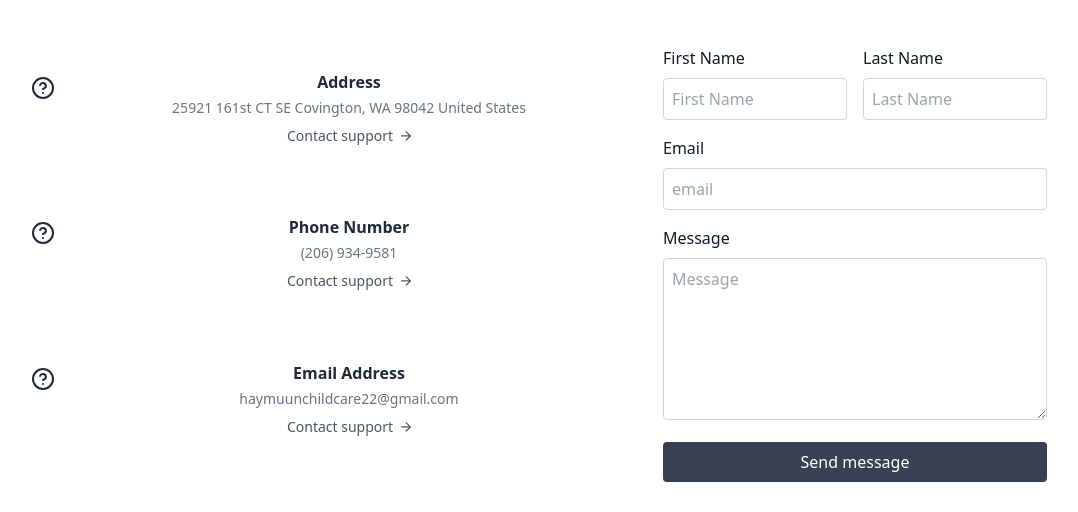
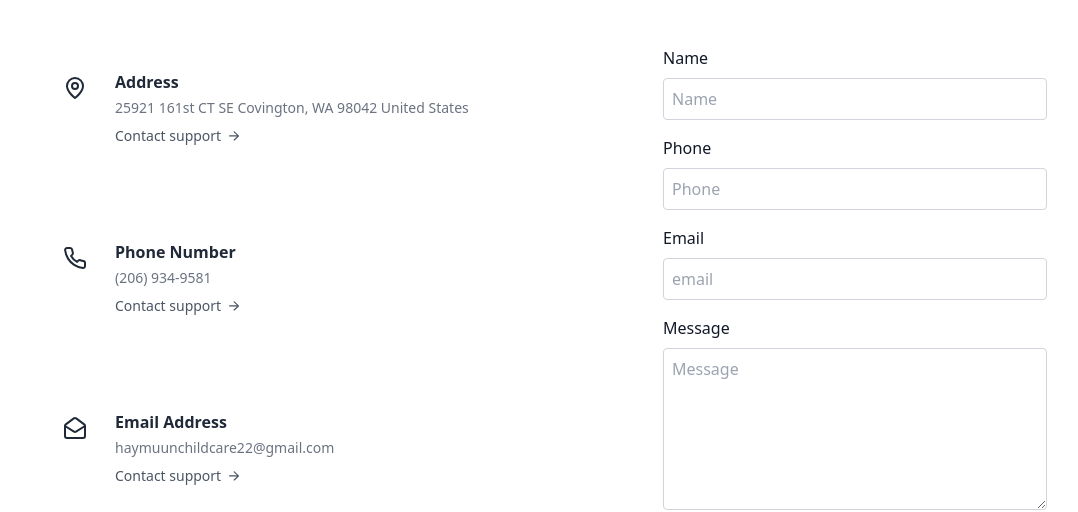
Before and after one commit to nabdi7/almaaschildcare, a Next.js app: page /contact in a window 1280 px wide. Shown: the part 600-1112 px from the top of the page, without its empty margins (1-1079 px from the left). Built offline with nearby package versions, Linux system fonts and the light colour scheme.

Commit message:
updated components

```diff
--- a/src/components/contact/Contact.tsx
+++ b/src/components/contact/Contact.tsx
@@ -17,11 +17,11 @@ const Contact = () => {
         </h2>
       </div>
       <section className="px-8 py-8 lg:py-16">
-      <div className="container mx-auto text-center">
-        <h1 className="mb-4 text-3xl lg:text-5xl font-bold text-blue-gray-700">
+        <div className="max-w-6xl  mx-auto ">
+          <h1 className="mb-4 text-3xl lg:text-5xl font-bold text-blue-gray-700 text-center">
             Were Here to Help
           </h1>
-        <p className="mb-10 font-normal text-lg lg:mb-20 mx-auto max-w-3xl text-gray-500">
+          <p className="mb-10 font-normal text-lg lg:mb-20 mx-auto max-w-3xl text-gray-500 text-center">
             Whether its a question about our services, a request for a tour,
             please get in touch with us.
           </p>
@@ -40,10 +40,10 @@ const Contact = () => {
                   stroke-linecap="round"
                   stroke-linejoin="round"
                 >
-                <circle cx="12" cy="12" r="10" />
-                <path d="M9.09 9a3 3 0 0 1 5.83 1c0 2-3 3-3 3" />
-                <path d="M12 17h.01" />
+                  <path d="M20 10c0 6-8 12-8 12s-8-6-8-12a8 8 0 0 1 16 0Z"></path>
+                  <circle cx="12" cy="10" r="3"></circle>
                 </svg>
+
                 <div className="grow">
                   <h3 className="font-semibold text-gray-800 ">Address</h3>
                   <p className="mt-1 text-sm text-gray-500 ">
@@ -86,15 +86,12 @@ const Contact = () => {
                   stroke-linecap="round"
                   stroke-linejoin="round"
                 >
-                <circle cx="12" cy="12" r="10" />
-                <path d="M9.09 9a3 3 0 0 1 5.83 1c0 2-3 3-3 3" />
-                <path d="M12 17h.01" />
+                  <path d="M22 16.92v3a2 2 0 0 1-2.18 2 19.79 19.79 0 0 1-8.63-3.07 19.5 19.5 0 0 1-6-6 19.79 19.79 0 0 1-3.07-8.67A2 2 0 0 1 4.11 2h3a2 2 0 0 1 2 1.72 12.84 12.84 0 0 0 .7 2.81 2 2 0 0 1-.45 2.11L8.09 9.91a16 16 0 0 0 6 6l1.27-1.27a2 2 0 0 1 2.11-.45 12.84 12.84 0 0 0 2.81.7A2 2 0 0 1 22 16.92z" />
                 </svg>
+
                 <div className="grow">
                   <h3 className="font-semibold text-gray-800 ">Phone Number</h3>
-                <p className="mt-1 text-sm text-gray-500 ">
-                (206) 934-9581
-                </p>
+                  <p className="mt-1 text-sm text-gray-500 ">(206) 934-9581</p>
                   <a
                     className="mt-2 inline-flex items-center gap-x-2 text-sm font-medium text-gray-600 hover:text-gray-800 focus:outline-none focus:text-gray-800"
                     href="#"
@@ -132,12 +129,14 @@ const Contact = () => {
                   stroke-linecap="round"
                   stroke-linejoin="round"
                 >
-                <circle cx="12" cy="12" r="10" />
-                <path d="M9.09 9a3 3 0 0 1 5.83 1c0 2-3 3-3 3" />
-                <path d="M12 17h.01" />
+                  <path d="M21.2 8.4c.5.38.8.97.8 1.6v10a2 2 0 0 1-2 2H4a2 2 0 0 1-2-2V10a2 2 0 0 1 .8-1.6l8-6a2 2 0 0 1 2.4 0l8 6Z"></path>
+                  <path d="m22 10-8.97 5.7a1.94 1.94 0 0 1-2.06 0L2 10"></path>
                 </svg>
+
                 <div className="grow">
-                <h3 className="font-semibold text-gray-800 ">Email Address</h3>
+                  <h3 className="font-semibold text-gray-800 ">
+                    Email Address
+                  </h3>
                   <p className="mt-1 text-sm text-gray-500 ">
                     haymuunchildcare22@gmail.com
                   </p>
@@ -166,32 +165,34 @@ const Contact = () => {
               </div>
             </div>
             <form action="#" className="flex flex-col gap-4 lg:max-w-sm">
-            <div className="grid grid-cols-2 gap-4">
+              <div className="">
                 <div>
                   <p className="mb-2 text-left font-medium text-gray-900">
-                  First Name
+                    Name
                   </p>
                   <input
                     type="text"
-                  placeholder="First Name"
-                  name="first-name"
-                  className="w-full border border-gray-300 p-2 rounded focus:border-gray-900"
-                />
-              </div>
-              <div>
-                <p className="mb-2 text-left font-medium text-gray-900">
-                  Last Name
-                </p>
-                <input
-                  type="text"
-                  placeholder="Last Name"
+                    placeholder="Name"
                     name="first-name"
                     className="w-full border border-gray-300 p-2 rounded focus:border-gray-900"
                   />
                 </div>
               </div>
               <div>
-              <p className="mb-2 text-left font-medium text-gray-900">Email</p>
+                <p className="mb-2 text-left font-medium text-gray-900">
+                  Phone
+                </p>
+                <input
+                  type="tel"
+                  placeholder="Phone"
+                  name="phone"
+                  className="w-full border border-gray-300 p-2 rounded focus:border-gray-900"
+                />
+              </div>
+              <div>
+                <p className="mb-2 text-left font-medium text-gray-900">
+                  Email
+                </p>
                 <input
                   type="email"
                   placeholder="email"
@@ -219,7 +220,7 @@ const Contact = () => {
             </form>
           </div>
         </div>
-      <div className="mt-20 mb-20">
+        <div className="max-w-6xl mx-auto mt-20 mb-20">
           <iframe
             title="map"
             className="w-full h-96 rounded-lg"
--- a/src/components/testimonials/Testimonial.tsx
+++ b/src/components/testimonials/Testimonial.tsx
@@ -87,9 +87,10 @@ const Testimonial = () => {
               <div className="flex flex-col bg-white rounded-xl dark:bg-neutral-900">
                 <div className="flex-auto p-4 md:p-6">
                   <p className="text-base italic md:text-lg text-gray-800 dark:text-neutral-200">
-                    Refreshing and Thought provoking design and it changes my
-                    view about how I design the websites. Great typography,
-                    modern clean white design, nice tones of the color.
+                    We couldn&apos;t be happier with the care our two children
+                    receive at Almaas Family Childcare. The staff is incredibly
+                    nurturing, and our kids love the daily activities and
+                    educational programs. Highly recommend!
                   </p>
                 </div>
 
@@ -98,14 +99,14 @@ const Testimonial = () => {
                     <div className="shrink-0">
                       <img
                         className="size-8 sm:h-[2.875rem] sm:w-[2.875rem] rounded-full"
-                        src="https://images.unsplash.com/photo-1579017331263-ef82f0bbc748?ixlib=rb-4.0.3&ixid=MnwxMjA3fDB8MHxwaG90by1wYWdlfHx8fGVufDB8fHx8&auto=format&fit=facearea&facepad=2&w=900&h=900&q=80"
+                        src="https://lh3.googleusercontent.com/a/ACg8ocJ_rumFgpj27GeSZWAWwr_phtJGVP2VteZ9eKO7cVWjInQY0g=w60-h60-p-rp-mo-br100"
                         alt="Avatar"
                       />
                     </div>
 
                     <div className="grow">
                       <p className="text-sm sm:text-base font-semibold text-gray-800 dark:text-neutral-200">
-                        Alisa Williams
+                        Betriya Betriya
                       </p>
                       <a
                         className="text-xs text-gray-500 dark:text-neutral-400"
```
Lines whose indentation alone changed are shown as unchanged.
